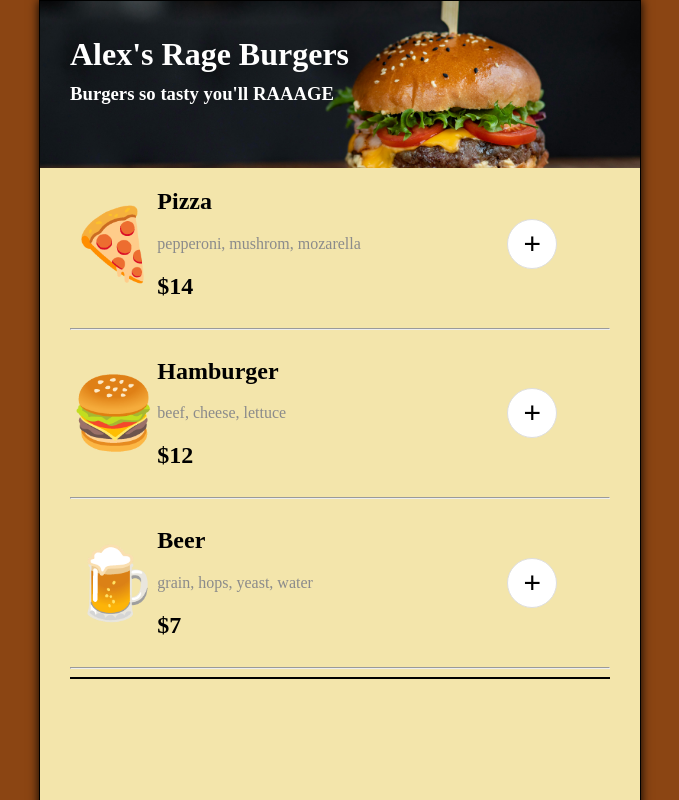
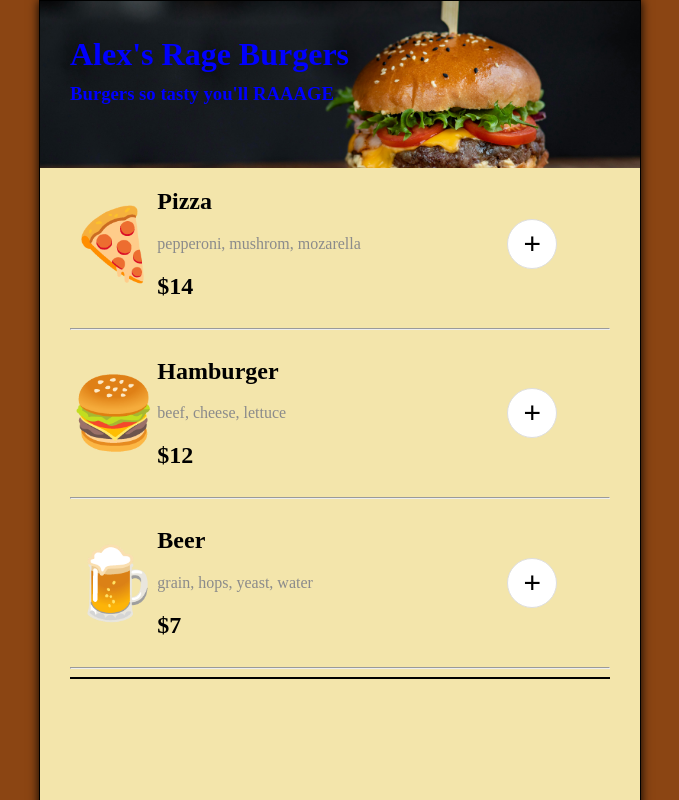
Before and after one commit to Soup098/MobileRestaurantApp, a plain HTML site: page index.html in a window 1280 px wide. Shown: the top 800 px of the page, without its empty margins (300-979 px from the left). Drawn offline with Linux system fonts and the light colour scheme; a web font is replaced by a local one.

Commit message:
Update index.css

```diff
--- a/index.css
+++ b/index.css
@@ -15,7 +15,7 @@ header{
     background-position: center;
     background-size: 100%;
     height: 167px;
-    color: #FFFFFF;
+    color: blue;
     display: flex;
     flex-direction: column;
 }
```
